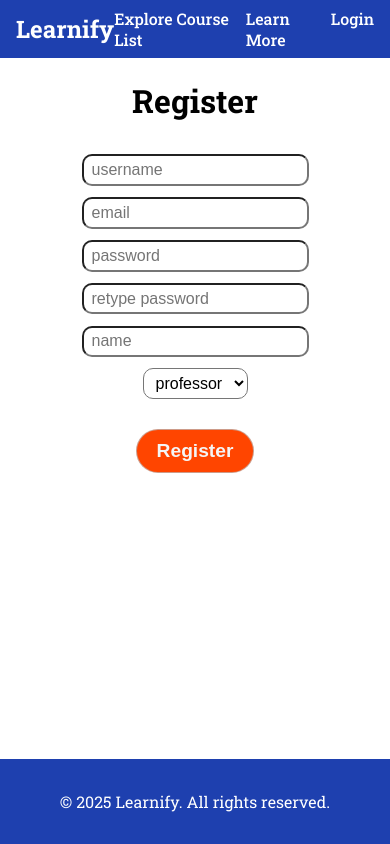
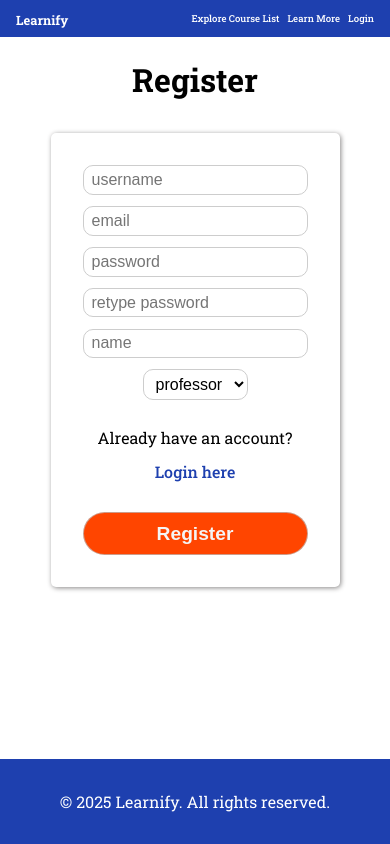
Before and after one commit to SLendyX/Sistem-cursuri-online, a React (Vite) app in the folder client/: page /register in a window 390 px wide. Built offline with nearby package versions, Linux system fonts and the light colour scheme; no server answers.

Commit message:
adaugat o structura basic la cursuri, adaugat buton back to top, si adaugat styling la formular login si register, niste media  queries dar mai trebuie lucrate la alea

```diff
--- a/client/src/Cursuri.jsx
+++ b/client/src/Cursuri.jsx
@@ -1,14 +1,70 @@
 import React from "react";
+import defaultImage from "./assets/default.jpg"
 
 export default function(){
     React.useEffect(()=>{
-        fetch()
+        // fetch()
+        setCursuri([
+            {
+                autor: "John Doe",
+                numeCurs: "Introduction to Programming",
+                pret: "$49.99",
+                imagine: `${defaultImage}`,
+                descriere: "Learn the basics of programming using Python."
+            },
+            {
+                autor: "Jane Smith",
+                numeCurs: "Advanced Web Development",
+                pret: "$79.99",
+                imagine: `${defaultImage}`,
+                descriere: "Master advanced web development techniques and frameworks."
+            }
+        ])
     }, [])
 
+    const [cursuri, setCursuri] = React.useState([])
+
+    /*
+        -autor
+        -nume curs
+        -pret
+        -imagine
+        -descriere
+
+        <div className="course-card">
+            <h3>{numeCurs}</h3>
+            <img className="course-thumbnail" src={imagine} alt={numeCurs} />
+            <div className="course-info">
+                <p className="course-description">{descriere}</p>
+            </div>
+            <div className="course-footer">
+                <p className="course-price">Price: {pret}</p>
+                <p className="course-author">By {autor}</p>
+            </div>
+        </div>
+    */
+    const courseElements = cursuri.map((curs, index) => (
+        <div className="course-card" key={index}>
+            <h3>{curs.numeCurs}</h3>
+            <img className="course-thumbnail" src={curs.imagine} alt={curs.numeCurs} />
+            <div className="course-info">
+                <p className="course-description">{curs.descriere}</p>
+            </div>
+            <div className="course-footer">
+                <p className="course-price">Price: {curs.pret}</p>
+                <p className="course-author">By {curs.autor}</p>
+            </div>
+        </div>
+    ))
 
     return (
         <>
-            <h1>Cursuri</h1>
+            <h1 className="course-title">Cursuri</h1>
+            <div className="courses-container">
+                <div className="course-list">
+                    {courseElements}
+                </div>
+            </div>
         </>
     )
 }
--- a/client/src/Home.jsx
+++ b/client/src/Home.jsx
@@ -1,6 +1,11 @@
 import { useEffect, useState } from "react";
+import defaultImage from "./assets/default.jpg"
 
 export default function () {
+  const imagePath =
+  useEffect(() => {
+
+  }, [])
 
   return (
     <>
@@ -14,19 +19,19 @@ export default function () {
       <h2>Featured Courses</h2>
       <div className="course-grid">
         <div className="course-card">
-          <img src="api/images/default.jpg" alt="Course thumbnail" />
+          <img className="course-thumbnail" src={defaultImage} alt="Course thumbnail" />
           <h3>Introduction to Programming</h3>
           <p>By John Doe</p>
         </div>
 
         <div className="course-card">
-          <img src="/images/default-thumbnail.webp" alt="Course thumbnail" />
+          <img className="course-thumbnail" src={defaultImage} alt="Course thumbnail" />
           <h3>Advanced Web Development</h3>
           <p>By Jane Smith</p>
         </div>
 
         <div className="course-card">
-          <img src="/images/default-thumbnail.webp" alt="Course thumbnail" />
+          <img className="course-thumbnail" src={defaultImage} alt="Course thumbnail" />
           <h3>Data Science Basics</h3>
           <p>By Mark Lee</p>
         </div>
--- a/client/src/Login.jsx
+++ b/client/src/Login.jsx
@@ -22,7 +22,7 @@ export default function(){
     return(
         <>
             <h1>Login</h1>
-            <form onSubmit={login}>
+            <form onSubmit={login} className="login-form">
                 <input
                     required
                     type="text"
@@ -38,7 +38,7 @@ export default function(){
                 />
                 <button>Login</button>
                 <p className="register-text">Don't have an account?</p>
-                <NavLink to={"/register"}>Register here</NavLink>
+                <NavLink className={"redirect-link"} to={"/register"}>Register here</NavLink>
             </form>
         </>
     )
--- a/client/src/Register.jsx
+++ b/client/src/Register.jsx
@@ -1,4 +1,5 @@
 import React from "react";
+import { NavLink } from "react-router"
 
 export default function(){
     const [username, setUsername] = React.useState("")
@@ -56,12 +57,14 @@ export default function(){
     return (
         <>
             <h1>Register</h1>
-            <form onSubmit={sendRegister}>
+            <form onSubmit={sendRegister} className="register-form">
                 {inputElementArray}
                 <select value={type} onChange={e => setType(e.target.value)}>
                     <option>professor</option>
                     <option>student</option>
                 </select>
+                <p className="login-text">Already have an account?</p>
+                <NavLink className={"redirect-link"} to={"/login"}>Login here</NavLink>
 
                 <button>Register</button>
                 <label style={{display: password != retypePassword ? "block" : "none", color:"red"}}>Passwords are not same</label>
--- a/client/src/index.css
+++ b/client/src/index.css
@@ -19,7 +19,7 @@ body{
 
 main{
   width: 50%;
-  margin: 0 auto;
+  margin: 0 auto 2em;
   flex: 1;
 }
 
@@ -28,10 +28,41 @@ footer, nav, .navbar a{
 }
 
 
+/* media queries */
+
+@media (max-width: 900px){
+  main{
+    width: 90%;
+  }
+  .back-to-top-button
+  {
+    bottom: 80px;
+    right: 10px;
+    padding: 8px 12px;
+    font-size: 14px;
+  }
+  nav .nav-links{
+    gap: .5rem;
+    font-size: .6rem;
+  }
+
+  nav .nav-logo{
+    font-size: .8rem;
+  }
+  .burger-menu{
+    width: 20px;
+  }
+  .burger-menu-icon{
+    height: 2px;
+  }
+
+}
+
+
 /* Page wrapper */
-.page {
-  display: flex;
-  flex-direction: column;
+.site-page-container {
+  display: grid;
+  grid-template-rows: auto 1fr auto;
   min-height: 100vh;
 }
 
@@ -45,8 +76,16 @@ form{
   flex-direction: column;
   align-items: center;
   gap: .7em;
-  padding: 1;
-  margin-top:2rem;
+  padding: 1em;
+  width: max-content;
+  margin: 2rem auto 0;
+}
+
+.login-form, .register-form{
+  background-color: white;
+  padding: 2em;
+  box-shadow: 1px 1px 5px rgb(138, 136, 136);
+  border-radius: 5px;
 }
 
 form button{
@@ -59,26 +98,61 @@ form button{
   color:whitesmoke;
   font-weight:700;
   cursor: pointer;
+  width: 100%;
 }
 
 button:hover{
-  opacity: 0.9;
-  box-shadow: 0 0 10px rgb(110, 107, 107);
+  background-color: #e53e02;
+  box-shadow: 0 0 3px rgb(48, 47, 47);
 }
 
+button:active{
+  box-shadow: inset 1px 1px 10px black;
+}
 
-input, select{
+form input, form select{
   background: none;
   padding: .3em .5em;
   font-size: 1rem;
   border-radius: 10px;
+  border: 1px solid #bbbb;
 }
 
-.register-text{
+form input:focus, form select:focus{
+  outline: none;
+  border: 2px solid #1e40af;
+}
+
+.register-text, .login-text{
   margin-bottom: .1em;
 }
 
+.redirect-link{
+  text-decoration: none;
+  color: #1e40af;
+  font-weight: 500;
+}
+
+.redirect-link:hover{
+  text-decoration: underline;
+}
+
 /*------ navigation --------*/
+
+.back-to-top-button {
+  position: fixed;
+  bottom: 100px;
+  right: 20px;
+  background-color: #1e40af;
+  color: white;
+  border: none;
+  padding: 10px 15px;
+  border-radius: 5px;
+  cursor: pointer;
+  font-size: 16px;
+  box-shadow: 0 2px 5px rgba(0,0,0,0.3);
+  transition: background-color 0.3s, box-shadow 0.3s;
+}
 
 /* Links container */
 .nav-links {
@@ -141,3 +215,40 @@ footer{
   text-align: center;
   padding: 1rem 0;
 }
+
+/*------ home page --------*/
+.course-thumbnail{
+  width: 90%;
+  height: 150px;
+  object-fit: cover;
+  border-radius: 5px;
+}
+
+.course-card{
+  width: 80%;
+  border: 1px solid #bbbb;
+  border-radius: 5px;
+  padding: 1em;
+  margin: 0 auto;
+  margin-bottom: 1.5em;
+  box-shadow: 1px 1px 5px rgb(138, 136, 136);
+}
+
+.courses-container{
+  display: flex;
+  flex-direction: column;
+  justify-content: center;
+  text-align: center;
+  align-items: center;
+}
+
+.course-title{
+  text-align: center;
+}
+
+.course-footer{
+  display: flex;
+  justify-content: space-between;
+  align-items: center;
+  margin-top: .5em;
+}
--- /dev/null
+++ b/client/src/page_elements/BackTopButton.jsx
@@ -0,0 +1,28 @@
+import { useEffect, useState } from "react";
+
+function BackToTopButton() {
+  const [visible, setVisible] = useState(false);
+
+  useEffect(() => {
+    const handleScroll = () => {
+      setVisible(window.scrollY > 10);
+    };
+    window.addEventListener("scroll", handleScroll);
+
+    return () => window.removeEventListener("scroll", handleScroll);
+  }, []);
+
+  return (
+    <button
+      className="back-to-top-button"
+      style={{
+        display: visible ? "block" : "none",
+      }}
+      onClick={() => window.scrollTo({ top: 0, behavior: "smooth" })}
+    >
+      ↑ Back to Top
+    </button>
+  );
+}
+
+export default BackToTopButton;
--- a/client/src/page_elements/DashBoard.jsx
+++ b/client/src/page_elements/DashBoard.jsx
@@ -2,15 +2,17 @@ import React from "react";
 import { Outlet } from "react-router";
 import Footer from "./Footer"
 import Nav from "./Nav"
+import BackTopButton from "./BackTopButton";
 
 export default function(){
     return(
-        <div className="page">
+        <div className="site-page-container">
             <Nav/>
             <main className="main">
                 <Outlet />
             </main>
             <Footer />
+            <BackTopButton />
         </div>
     )
 }
--- a/client/src/page_elements/Footer.jsx
+++ b/client/src/page_elements/Footer.jsx
@@ -3,7 +3,7 @@ import React from "react";
 export default function(){
     return (
         <footer>
-            <p>© 2025 Learnify. All rights reserved.</p>
+            <p>© {new Date().getFullYear()} Learnify. All rights reserved.</p>
         </footer>
     )
 }
--- a/client/src/page_elements/Nav.jsx
+++ b/client/src/page_elements/Nav.jsx
@@ -16,9 +16,11 @@ export default function() {
 
   return (
     <nav className="navbar">
-      <NavLink to="/" className="nav-logo">
-        Learnify
-      </NavLink>
+      <header>
+        <NavLink to="/" className="nav-logo">
+          Learnify
+        </NavLink>
+      </header>
 
       <div className="nav-links">
         {linkArray.map((link, index) => (
```
Also changed, not shown: 1 other file (tests, documents, lock files or other folders).
